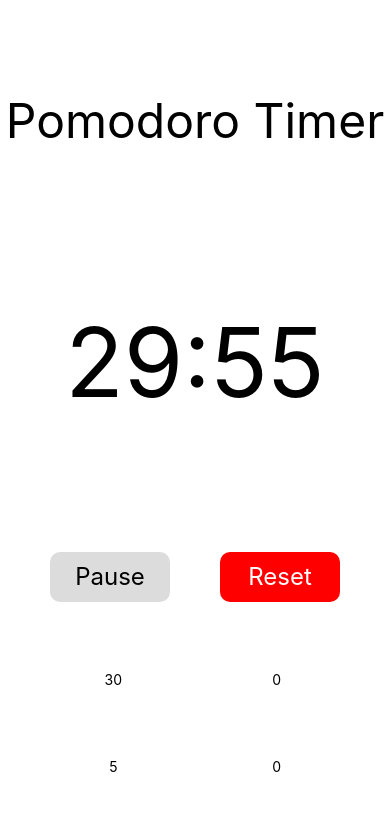
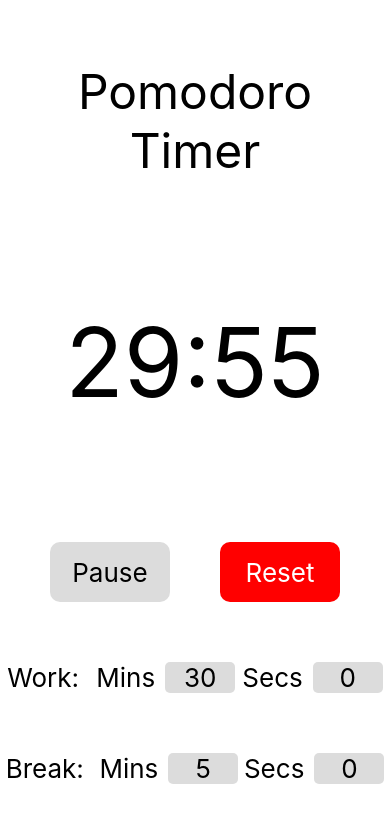
Before and after one commit to jeffvhuang/pomodoro-timer, a React Native app: screen / in a window 390 px wide. Shown: the top 822 px of the page. Built offline with nearby package versions, Linux system fonts and the light colour scheme.

Commit message:
style inputs and move into their own component

```diff
--- a/src/TimeInput.js
+++ b/src/TimeInput.js
@@ -1,28 +1,24 @@
 import React from 'react';
-import { StyleSheet, Text, View, Button, TextInput } from 'react-native';
+import { Text, View, TextInput } from 'react-native';
 import PropTypes from 'prop-types';
-
-const styles = StyleSheet.create({
-  container: {
-    flex: 1,
-    backgroundColor: '#fff',
-    alignItems: 'center',
-    justifyContent: 'center',
-  },
-});
+import { inputStyles } from '../styles/styles';
 
 TimeInput.propTypes = {
-  mins: PropTypes.number.isRequired,
-  secs: PropTypes.number.isRequired
+  label: PropTypes.string.isRequired,
+  onChange: PropTypes.func.isRequired,
+  value: PropTypes.string.isRequired
 }
 
-export default function TimeInput({ mins, secs }) {
+export default function TimeInput({ label, onChange, value }) {
   return (
-    <>
-      <TextInput
-        ref= {(el) => { this.username = el; }}
-        onChangeText={(username) => this.setState({username})}
-        value={this.state.username} />
-    </>
+    <View style={inputStyles.inputRow}>
+      <View style={inputStyles.labelContainer}>
+        <Text style={inputStyles.label}>{label}</Text>
+      </View>
+      <TextInput style={inputStyles.input}
+        keyboardType='numeric'
+        onChangeText={onChange}
+        value={value} />
+    </View>
   )
 }
--- a/src/Timer.js
+++ b/src/Timer.js
@@ -1,9 +1,10 @@
 import React from 'react';
 import { Text, View, TextInput, TouchableOpacity } from 'react-native';
-import { styles } from '../styles/styles';
+import {vibrate} from '../utils/vibrate';
+import { styles, inputStyles } from '../styles/styles';
 import TimeDisplay from './TimeDisplay';
 import Btn from './Btn';
-import {vibrate} from '../utils/vibrate';
+import TimeInput from './TimeInput';
 
 export default class Timer extends React.Component {
   state = {
@@ -63,21 +64,19 @@ export default class Timer extends React.Component {
     }
   }
 
-  onChanged = (type, text) => {
-    const number = parseInt(text);
-    switch (type) {
+  // Return a function based on what string is passed in to set the correct satte property
+  getOnChangeFunction = (stateProperty) => {
+    switch(stateProperty) {
       case 'workMinutes':
-        this.setState({ workMinutes: number })
-        break;
+        return (value) => this.setState({workMinutes: value});
       case 'workSeconds':
-        this.setState({ workSeconds: number })
-        break;
+          return (value) => this.setState({workSeconds: value});
       case 'breakMinutes':
-        this.setState({ breakMinutes: number })
-        break;
+          return (value) => this.setState({breakMinutes: value});
       case 'breakSeconds':
-        this.setState({ breakSeconds: number })
-        break;
+          return (value) => this.setState({breakSeconds: value});
+      default:
+        return () => {}
     }
   }
 
@@ -88,7 +87,8 @@ export default class Timer extends React.Component {
     return (
       <View style={styles.container}>
         <View style={[styles.header, styles.section]}>
-          <Text style={styles.headerText}>Pomodoro Timer</Text>
+          <Text style={styles.headerText}>Pomodoro</Text>
+          <Text style={styles.headerText}>Timer</Text>
         </View>
         <TimeDisplay mins={mins} secs={secs} />
         <View style={styles.controlsSection}>
@@ -103,23 +103,21 @@ export default class Timer extends React.Component {
             </View>
           </View>
           <View style={styles.controlRow}>
-            <TextInput style={styles.input}
-              keyboardType='numeric'
-              onChangeText={(workMinutes) => this.setState({workMinutes})}
+            <Text style={inputStyles.label}>Work:</Text>
+            <TimeInput label={'Mins'}
+              onChange={this.getOnChangeFunction('workMinutes')}
               value={this.state.workMinutes.toString()} />
-            <TextInput style={styles.input}
-              keyboardType='numeric'
-              onChangeText={(workSeconds) => this.setState({workSeconds})}
+            <TimeInput label={'Secs'}
+              onChange={this.getOnChangeFunction('workSeconds')}
               value={this.state.workSeconds.toString()} />
           </View>
           <View style={styles.controlRow}>
-            <TextInput style={styles.input}
-              keyboardType='numeric'
-              onChangeText={(breakMinutes) => this.setState({breakMinutes})}
+            <Text style={inputStyles.label}>Break:</Text>
+            <TimeInput label={'Mins'}
+              onChange={this.getOnChangeFunction('breakMinutes')}
               value={this.state.breakMinutes.toString()} />
-            <TextInput style={styles.input}
-              keyboardType='numeric'
-              onChangeText={(breakSeconds) => this.setState({breakSeconds})}
+            <TimeInput label={'Secs'}
+              onChange={this.getOnChangeFunction('breakSeconds')}
               value={this.state.breakSeconds.toString()} />
           </View>
         </View>
--- a/styles/styles.js
+++ b/styles/styles.js
@@ -8,7 +8,7 @@ export const styles = StyleSheet.create({
     width: '100%'
   },
   header: {
-    // alignItems: 'center',
+    alignItems: 'center',
     flex: 2
   },
   headerText: {
@@ -20,10 +20,6 @@ export const styles = StyleSheet.create({
     justifyContent: 'space-evenly',
     flexDirection: 'column'
   },
-  input: {
-    width: 100,
-    textAlign: "center"
-  },
   section: {
     justifyContent: 'center',
   },
@@ -31,23 +27,19 @@ export const styles = StyleSheet.create({
     flexDirection: 'row',
     justifyContent: "space-evenly"
   },
+  buttonContainer: {
+    flexDirection: 'row'
+  },
   controlRow: {
     flexDirection: 'row',
     justifyContent: "space-evenly",
-    fontSize: 42,
     width: '100%'
-  },
-  buttonContainer: {
-    flexDirection: 'row',
-    // flex: 1,
-    // width: 100
-    // justifyContent: 'center'
   }
 });
 
 export const btnStyles = StyleSheet.create({
   button: {
-    height: 50,
+    height: 60,
     flexDirection: 'row',
     justifyContent: 'center',
     alignItems: 'center',
@@ -56,7 +48,27 @@ export const btnStyles = StyleSheet.create({
     width: 120
   },
   buttonText: {
-    fontSize: 24
+    fontSize: 26
+  }
+})
+
+export const inputStyles = StyleSheet.create({
+  inputRow: {
+    flexDirection: "row"
   },
-
+  labelContainer: {
+    justifyContent: 'center'
+  },
+  label: {
+    justifyContent: 'center',
+    fontSize: 26,
+    marginRight: 10
+  },
+  input: {
+    width: 70,
+    textAlign: "center",
+    fontSize: 26,
+    backgroundColor: 'gainsboro',
+    borderRadius: 5
+  }
 })
```
